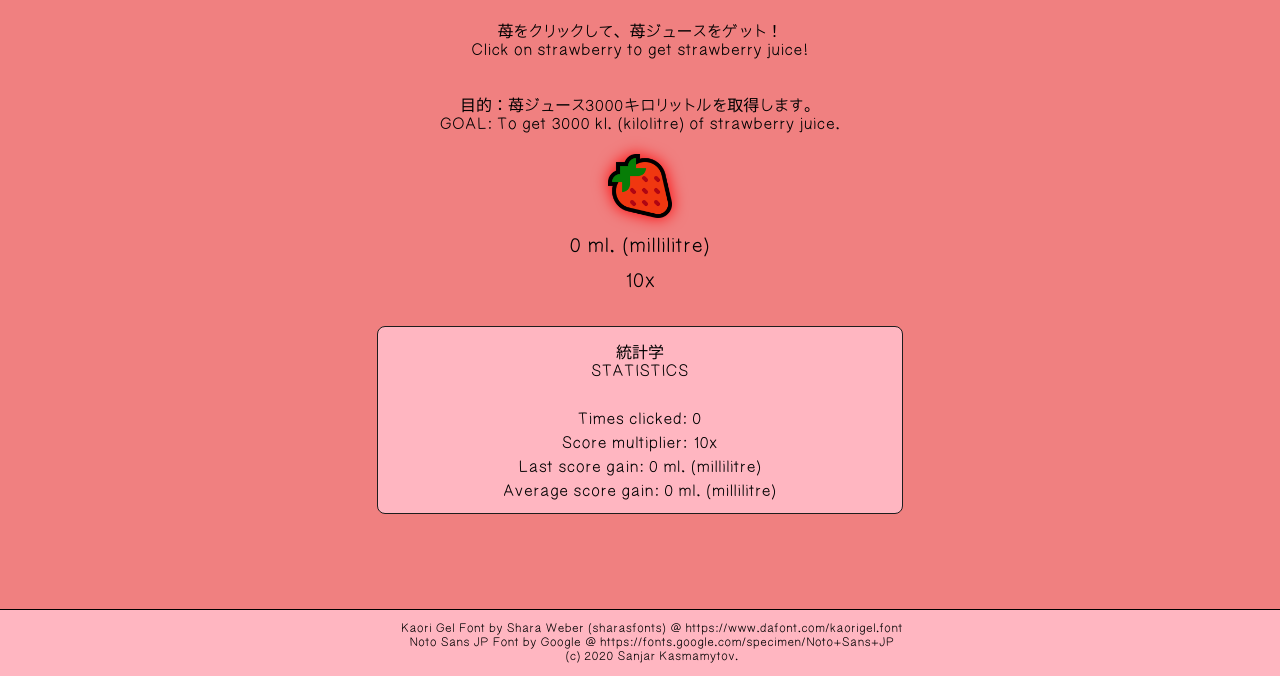
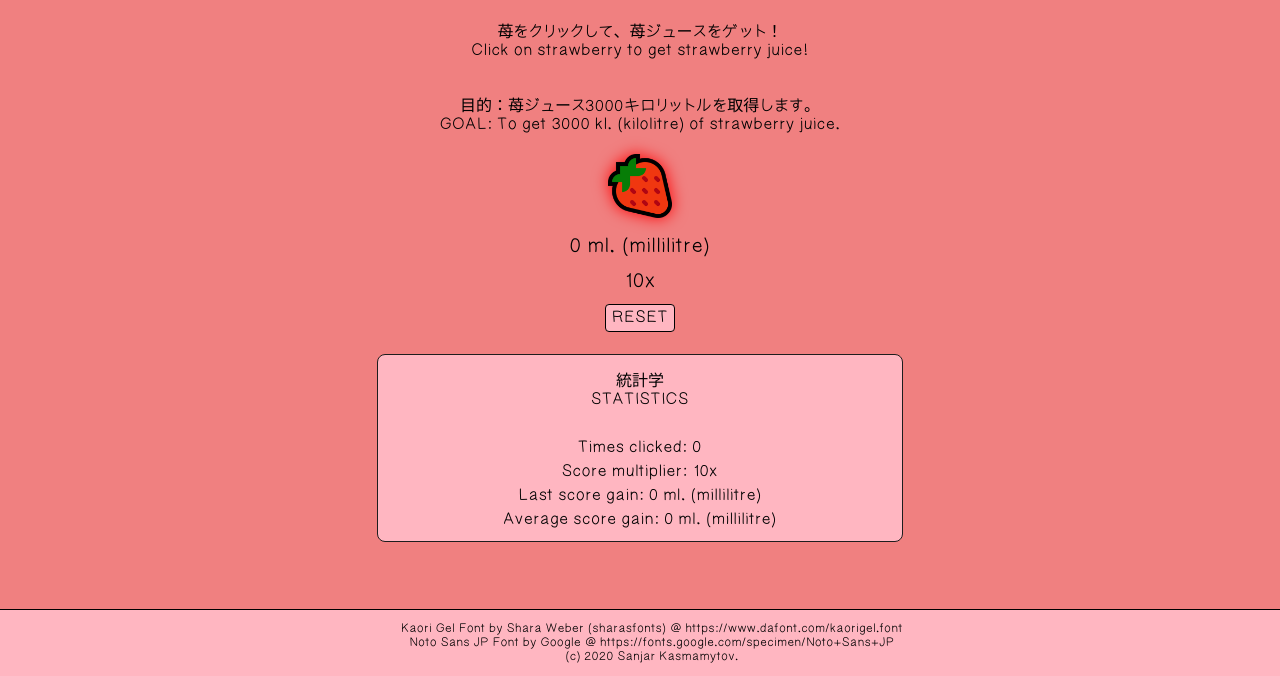
Before and after one commit to sanjar-dev/ichigo3000, a plain HTML site: page index.html in a window 1280 px wide. Shown: the part 124-800 px from the top of the page. Drawn offline with Linux system fonts and the light colour scheme.

Commit message:
reset button, button style

```diff
--- a/index.html
+++ b/index.html
@@ -28,6 +28,7 @@
         <div id="mainDisplay">
             <p id="scoreDisplay">Score</p>
             <p id="multiplierMainDisplay">Multiplier</p>
+            <button onclick='resetScore();'>RESET</button>
         </div>
 
         <div id="statistics" style="display: block;">
--- a/script.js
+++ b/script.js
@@ -82,6 +82,14 @@ function buttonPressed() {
     updateOutput();
     cacheData();
 }
+// Reset score
+function resetScore() {
+    isConfirmed = confirm("Are you sure you want to reset your score?");
+    if (isConfirmed) {
+        localStorage.clear();
+        document.location.reload();
+    }
+}
 // Format millilitre with coefficient
 // and putting right postfix
 function formatMillilitre(millilitre) { // Returns string
--- a/style.css
+++ b/style.css
@@ -38,12 +38,23 @@ body {
     transform: scale(1.250, 1.250);
 }
 #button:active {
-    transform: scale(1, 1);
+    transform: scale(0.9, 0.9);
     /* transition: ease-out 50ms; */
     transition: 0ms;
 }
 #button:active:after {
-    transition: ease-in-out 50ms;
+    transition: ease-in-out 20ms;
+}
+
+button {
+    background-color: lightpink;
+    padding: 4px 6px;
+    border: 1px solid black;
+    border-radius: 4px;
+
+    font-family: 'KaoriGel';
+    font-style: bold;
+    font-size: 16px;
 }
 
 #mainDisplay {
```
